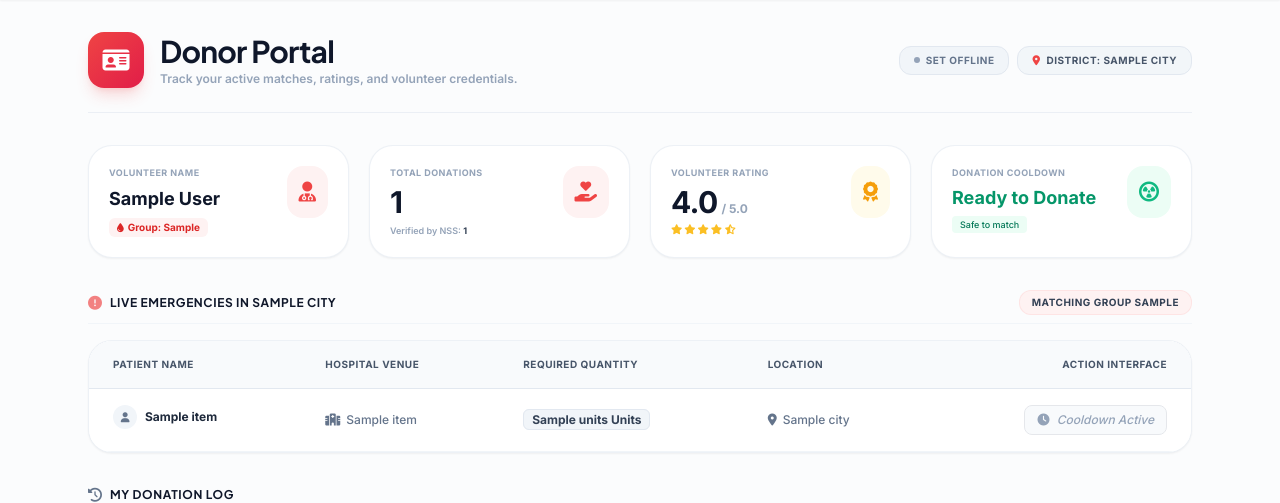
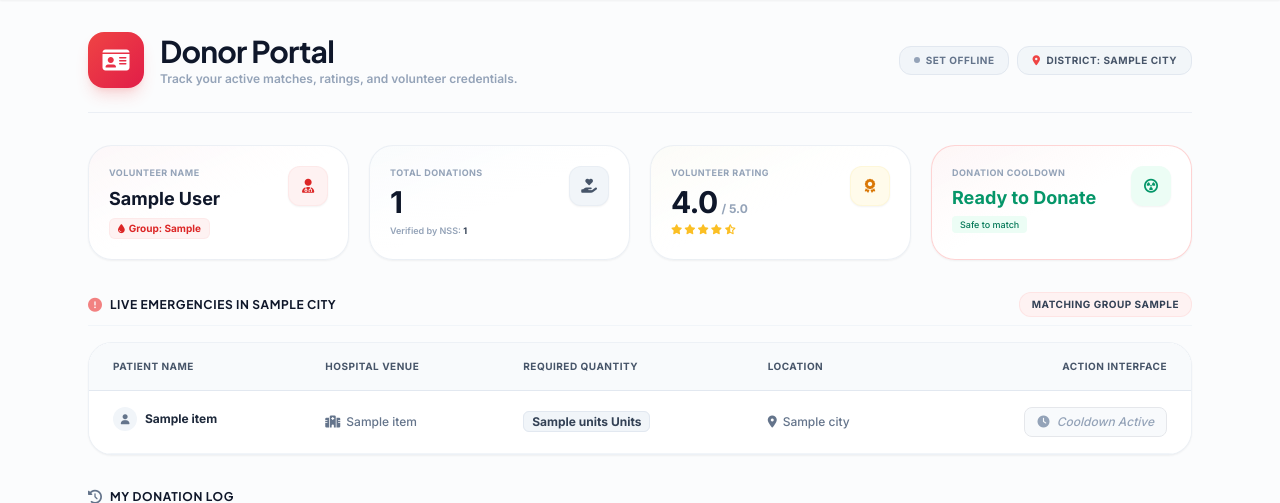
Before and after one commit to prabhakarsingh2007/nss_blood_system-, a Django app: template donors/templates/donors/donor_dashboard.html in a window 1280 px wide. Shown: the part 69-572 px from the top of the page. Run offline with Django 5.2, Linux system fonts and the light colour scheme; the template is opened without the code that fills it: most values are stand-ins (such as "Sample title", 1, 10 or a date in 2020); some libraries are stand-ins or nearby versions.

Commit message:
style: Redesign donor portal dashboard metrics and add verification status alerts

```diff
--- a/donors/templates/donors/donor_dashboard.html
+++ b/donors/templates/donors/donor_dashboard.html
@@ -26,36 +26,59 @@
         </div>
     </div>
 
+    <!-- Profile Status Alert Banner -->
+    {% if profile.verification_status == 'PENDING' %}
+    <div class="bg-gradient-to-r from-amber-50/50 via-white to-white border border-amber-200/60 rounded-3xl p-5 shadow-sm flex items-start gap-4 animate-pulse" style="animation-duration: 4s;">
+        <div class="w-10 h-10 rounded-xl bg-amber-50 text-amber-600 border border-amber-100 flex items-center justify-center shrink-0 shadow-sm">
+            <i class="fa-solid fa-hourglass-half animate-spin text-sm"></i>
+        </div>
+        <div class="space-y-1">
+            <h4 class="text-sm font-bold text-amber-950">Profile Pending Verification</h4>
+            <p class="text-xs text-amber-600 leading-relaxed font-semibold">Your voluntary donor profile is currently under review by our NSS State Coordinators. Once verified, you will receive a confirmation SMS and matching emergency requests will appear here instantly.</p>
+        </div>
+    </div>
+    {% elif profile.verification_status == 'REJECTED' %}
+    <div class="bg-gradient-to-r from-red-50/50 via-white to-white border border-red-200/60 rounded-3xl p-5 shadow-sm flex items-start gap-4">
+        <div class="w-10 h-10 rounded-xl bg-red-50 text-red-650 border border-red-100 flex items-center justify-center shrink-0 shadow-sm">
+            <i class="fa-solid fa-triangle-exclamation text-sm animate-bounce"></i>
+        </div>
+        <div class="space-y-1">
+            <h4 class="text-sm font-bold text-red-950">Verification Rejected</h4>
+            <p class="text-xs text-red-650 leading-relaxed font-semibold">Your profile verification request has been rejected. Please review your contact details and correct any spelling errors or re-register.</p>
+        </div>
+    </div>
+    {% endif %}
+
     <!-- Metrics Grid -->
     <section class="grid grid-cols-1 sm:grid-cols-2 lg:grid-cols-4 gap-5">
         <!-- Metric Card 1 -->
-        <article class="bg-white border border-slate-200/60 rounded-3xl p-5 shadow-sm hover:shadow-md transition-all duration-200 flex items-start justify-between relative overflow-hidden group">
+        <article class="bg-gradient-to-br from-rose-50/40 via-white to-white border border-slate-200/65 rounded-3xl p-5 shadow-sm flex items-start justify-between relative overflow-hidden group hover:shadow-md hover:border-red-200 transition-all duration-300">
             <div class="space-y-2">
                 <p class="text-[9px] uppercase font-bold tracking-wider text-slate-400">Volunteer Name</p>
                 <p class="text-lg font-black text-slate-900 truncate leading-tight">{{ profile.full_name }}</p>
-                <div class="flex items-center gap-1 bg-red-50 text-red-600 px-2 py-0.5 rounded-md text-[10px] font-extrabold w-max">
+                <div class="flex items-center gap-1 bg-red-50 text-red-600 px-2 py-0.5 rounded-md text-[10px] font-extrabold w-max border border-red-100/50">
                     <i class="fa-solid fa-droplet text-[9px]"></i> Group: {{ profile.blood_group }}
                 </div>
             </div>
-            <div class="p-3 bg-red-50 text-red-500 rounded-2xl group-hover:scale-110 transition-transform">
-                <i class="fa-solid fa-user-doctor text-xl"></i>
+            <div class="w-10 h-10 rounded-xl bg-red-50 text-red-600 border border-red-100/50 flex items-center justify-center text-sm group-hover:scale-110 group-hover:bg-red-500 group-hover:text-white transition-all duration-300 shadow-sm shrink-0">
+                <i class="fa-solid fa-user-doctor"></i>
             </div>
         </article>
 
         <!-- Metric Card 2 -->
-        <article class="bg-white border border-slate-200/60 rounded-3xl p-5 shadow-sm hover:shadow-md transition-all duration-200 flex items-start justify-between relative overflow-hidden group">
+        <article class="bg-gradient-to-br from-slate-50/50 via-white to-white border border-slate-200/65 rounded-3xl p-5 shadow-sm flex items-start justify-between relative overflow-hidden group hover:shadow-md hover:border-slate-300 transition-all duration-300">
             <div class="space-y-1">
                 <p class="text-[9px] uppercase font-bold tracking-wider text-slate-400">Total Donations</p>
                 <p class="text-3xl font-black text-slate-900 tracking-tight mt-1">{{ total_donations }}</p>
                 <p class="text-[9px] text-slate-400 font-semibold mt-1">Verified by NSS: <strong class="text-slate-700">{{ verified_donation_count }}</strong></p>
             </div>
-            <div class="p-3 bg-red-50 text-red-500 rounded-2xl group-hover:scale-110 transition-transform">
-                <i class="fa-solid fa-hand-holding-heart text-xl"></i>
+            <div class="w-10 h-10 rounded-xl bg-slate-100 text-slate-600 border border-slate-200/50 flex items-center justify-center text-sm group-hover:scale-110 group-hover:bg-slate-950 group-hover:text-white transition-all duration-300 shadow-sm shrink-0">
+                <i class="fa-solid fa-hand-holding-heart"></i>
             </div>
         </article>
 
         <!-- Metric Card 3 -->
-        <article class="bg-white border border-slate-200/60 rounded-3xl p-5 shadow-sm hover:shadow-md transition-all duration-200 flex items-start justify-between relative overflow-hidden group">
+        <article class="bg-gradient-to-br from-amber-50/30 via-white to-white border border-slate-200/65 rounded-3xl p-5 shadow-sm flex items-start justify-between relative overflow-hidden group hover:shadow-md hover:border-amber-200 transition-all duration-300">
             <div class="space-y-1">
                 <p class="text-[9px] uppercase font-bold tracking-wider text-slate-400">Volunteer Rating</p>
                 <div class="flex items-baseline gap-1 mt-1">
@@ -70,25 +93,25 @@
                     <i class="fa-solid fa-star-half-stroke"></i>
                 </div>
             </div>
-            <div class="p-3 bg-amber-50 text-amber-500 rounded-2xl group-hover:scale-110 transition-transform">
-                <i class="fa-solid fa-award text-xl"></i>
+            <div class="w-10 h-10 rounded-xl bg-amber-50 text-amber-600 border border-amber-100/50 flex items-center justify-center text-sm group-hover:scale-110 group-hover:bg-amber-500 group-hover:text-white transition-all duration-300 shadow-sm shrink-0">
+                <i class="fa-solid fa-award"></i>
             </div>
         </article>
 
         <!-- Metric Card 4 -->
-        <article class="bg-white border border-slate-200/60 rounded-3xl p-5 shadow-sm hover:shadow-md transition-all duration-200 flex items-start justify-between relative overflow-hidden group">
+        <article class="bg-gradient-to-br from-red-50/60 via-white to-white border border-red-200/80 rounded-3xl p-5 shadow-sm flex items-start justify-between relative overflow-hidden group hover:shadow-md hover:border-red-300 transition-all duration-300">
             <div class="space-y-1">
                 <p class="text-[9px] uppercase font-bold tracking-wider text-slate-400">Donation Cooldown</p>
                 {% if profile.is_in_cooldown %}
-                    <p class="text-2xl font-black text-red-600 tracking-tight mt-1">{{ profile.cooldown_days_remaining }} Days</p>
+                    <p class="text-2xl font-black text-red-650 tracking-tight mt-1">{{ profile.cooldown_days_remaining }} Days</p>
                     <p class="text-[9px] text-slate-400 font-medium mt-1">Eligible: {{ next_available_on|date:'d M Y' }}</p>
                 {% else %}
                     <p class="text-lg font-black text-emerald-600 mt-2">Ready to Donate</p>
                     <p class="text-[9px] text-emerald-700 font-medium bg-emerald-50 px-2 py-0.5 rounded w-max mt-1">Safe to match</p>
                 {% endif %}
             </div>
-            <div class="p-3 {% if profile.is_in_cooldown %} bg-red-50 text-red-500 {% else %} bg-emerald-50 text-emerald-500 {% endif %} rounded-2xl group-hover:scale-110 transition-transform">
-                <i class="fa-solid fa-circle-radiation text-xl"></i>
+            <div class="w-10 h-10 rounded-xl {% if profile.is_in_cooldown %} bg-red-50 text-red-600 border-red-100/50 {% else %} bg-emerald-50 text-emerald-600 border-emerald-100/50 {% endif %} flex items-center justify-center text-sm group-hover:scale-110 group-hover:rotate-12 transition-all duration-300 shadow-sm shrink-0">
+                <i class="fa-solid fa-circle-radiation"></i>
             </div>
         </article>
     </section>
```
